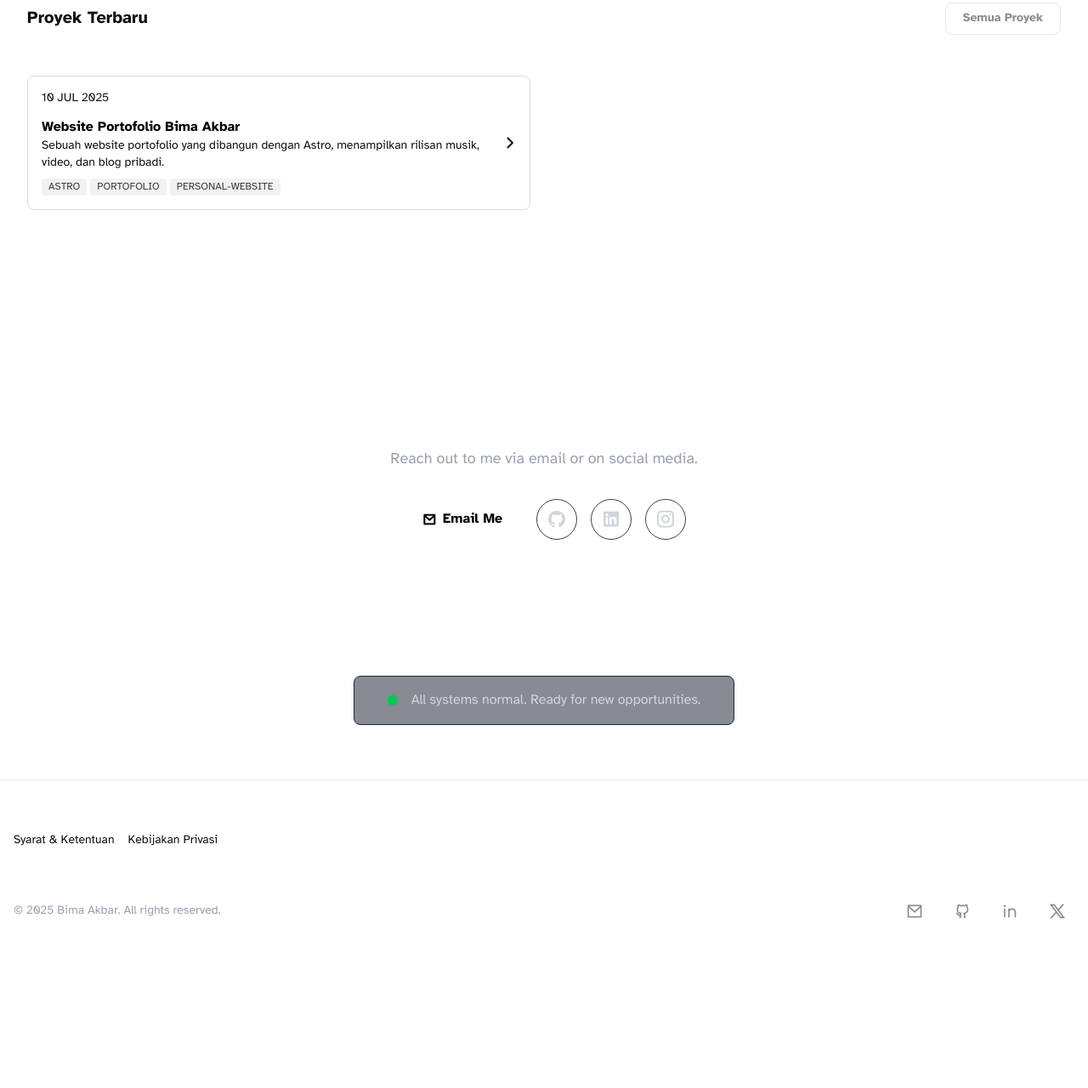
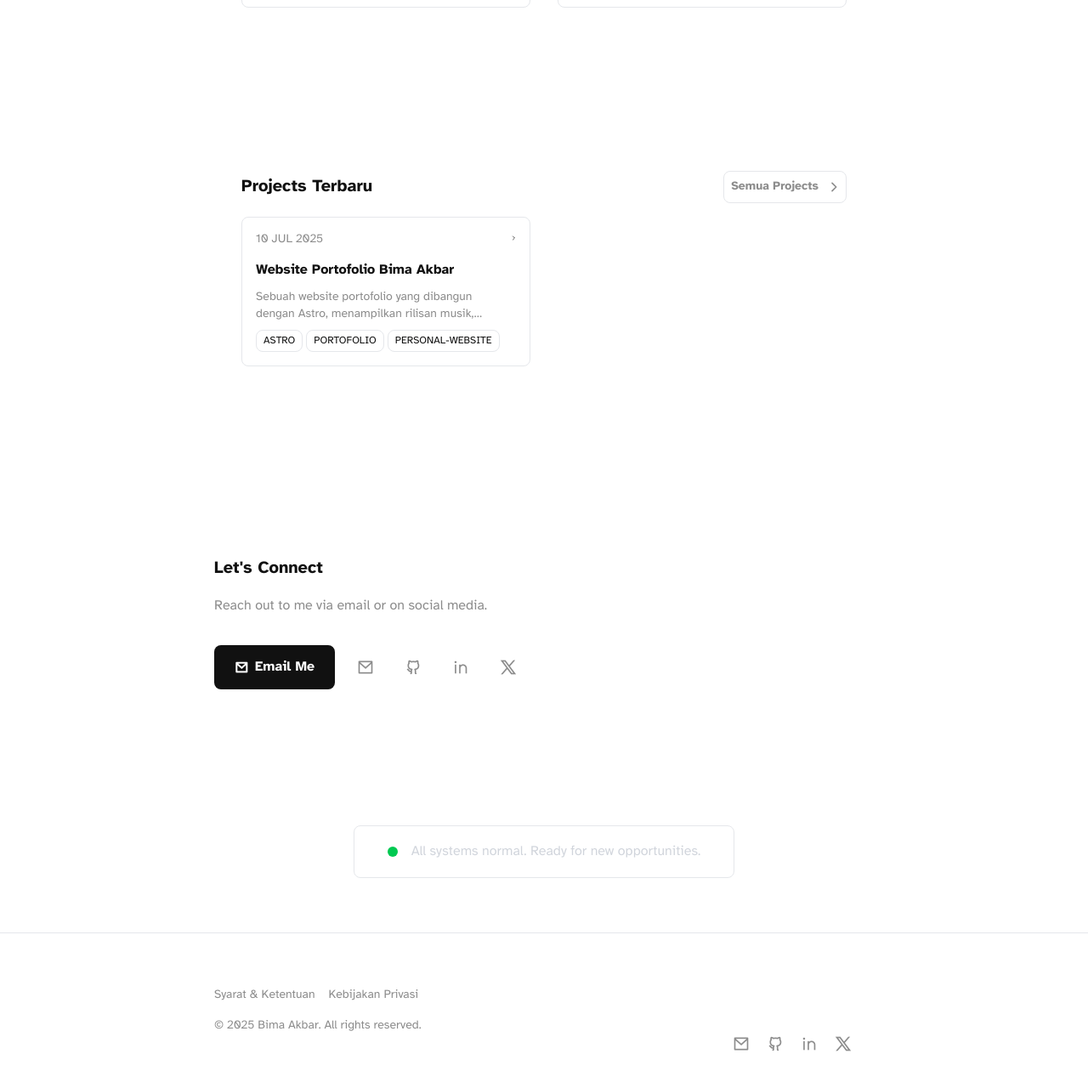
Before and after one commit to c0desk1/bimaakbar-web, an Astro site: page / in a window 1280 px wide. Shown: the part 807-2087 px from the top of the page at 85% size. Before the commit the page ends 1931 px from the top, so only its background shows below. Built offline with nearby package versions, Linux system fonts and the light colour scheme; Astro itself is replaced by a stand-in of ours.

Commit message:
Add files via upload

```diff
--- a/package.json
+++ b/package.json
@@ -9,15 +9,17 @@
     "astro": "astro"
   },
   "dependencies": {
+    "@astrojs/check": "^0.9.4",
     "@astrojs/mdx": "^4.3.0",
     "@astrojs/react": "^4.3.0",
-"@astrojs/sitemap": "^3.4.1",
+    "@astrojs/sitemap": "^3.4.1",
     "@tailwindcss/vite": "^4.1.11",
     "@types/react": "^19.1.8",
     "@types/react-dom": "^19.1.6",
     "astro": "^5.11.1",
     "react": "^19.1.0",
     "react-dom": "^19.1.0",
-    "tailwindcss": "^4.1.11"
+    "tailwindcss": "^4.1.11",
+    "typescript": "^5.8.3"
   }
 }
--- a/src/components/Card.tsx
+++ b/src/components/Card.tsx
@@ -8,34 +8,33 @@ type Props = {
 
 export default function Card({ entry, pill }: Props) {
   return (
-    <a href={`/${entry.collection}/${entry.slug}`} className="group p-4 gap-3 flex items-center border rounded-lg hover:bg-black/5 hover:dark:bg-white/10 border-black/15 dark:border-white/20 transition-colors duration-300 ease-in-out">
-      <div className="w-full group-hover:text-black group-hover:dark:text-white blend">
+    <a href={`/${entry.collection}/${entry.slug}`} className="group flex flex-row justify-between h-full p-4 gap-3 border rounded-lg bg-[var(--color-bg)] hover:bg-[var(--color-hover)]-800 border-[var(--color-border)] transition-colors duration-300 ease-in-out">
+      <div className="flex flex-col flex-grow">
         <div className="flex flex-wrap items-center gap-2">
           {pill &&
-            <div className="text-sm capitalize px-2 py-0.5 rounded-full border border-black/15 dark:border-white/25">
+            <div className="text-sm capitalize px-2 py-0.5 rounded-full border border-[var(--color-border)]">
               {entry.collection === "blog" ? "post" : "project"}
             </div>
           }
-          <div className="text-sm uppercase">
+          <div className="text-sm uppercase text-[var(--color-muted)]">
             {formatDate(entry.data.date)}
           </div>
         </div>
-        <div className="font-semibold mt-3 text-black dark:text-white line-clamp-2">
+        <div className="font-semibold mt-3 text-[var(--color-fg)] line-clamp-2">
           {entry.data.title}
         </div>
-
-        <div className="text-sm line-clamp-2">
+        <div className="text-sm text-[var(--color-muted)] line-clamp-2 my-2">
           {entry.data.summary}
         </div>
-        <ul className="flex flex-wrap mt-2 gap-1">
+        <ul className="flex flex-wrap mt-auto gap-1">
           {entry.data.tags.map((tag: string) => (
-            <li className="text-xs uppercase py-0.5 px-2 rounded bg-black/5 dark:bg-white/20 text-black/75 dark:text-white/75">
+            <li className="text-center text-xs uppercase px-2 py-1 rounded-lg bg-[var(--color-bg)] text-[var(--color-fg)] border border-[var(--color-border)]">
               {truncateText(tag, 20)}
             </li>
           ))}
         </ul>
       </div>
-      <svg xmlns="http://www.w3.org/2000/svg" width="20" height="20" viewBox="0 0 24 24" fill="none" stroke-width="2.5" stroke-linecap="round" stroke-linejoin="round" className="stroke-current group-hover:stroke-black group-hover:dark:stroke-white">
+      <svg xmlns="http://www.w3.org/2000/svg" width="16" height="16" viewBox="0 0 24 24" fill="none" strokeWidth="2.5" strokeLinecap="round" strokeLinejoin="round" className="stroke-current group-hover:stroke-[var(--color-fg)]">
         <line x1="5" y1="12" x2="19" y2="12" className="scale-x-0 group-hover:scale-x-100 translate-x-4 group-hover:translate-x-1 transition-all duration-300 ease-in-out" />
         <polyline points="12 5 19 12 12 19" className="translate-x-0 group-hover:translate-x-1 transition-all duration-300 ease-in-out" />
       </svg>
--- a/src/components/Connect.astro
+++ b/src/components/Connect.astro
@@ -1,56 +1,27 @@
 ---
 // src/components/Connect.astro
-
-// Definisikan link sosial media Anda di sini agar mudah diubah
-const socialLinks = [
-  {
-    name: 'GitHub',
-    href: 'https://github.com/bima-akbar',
-    icon: 'ri-github-fill'
-  },
-  {
-    name: 'LinkedIn',
-    href: 'https://linkedin.com/in/bima-akbar',
-    icon: 'ri-linkedin-box-fill'
-  },
-  {
-    name: 'Instagram',
-    href: 'https://instagram.com/bima-akbar',
-    icon: 'ri-instagram-line'
-  }
-]
+import { SITE, SOCIALS } from "../consts"
 ---
-<section class="container mx-auto px-4 py-16 md:py-24">
-  <div class="text-center max-w-2xl mx-auto">
-
-    <h2 class="text-3xl md:text-4xl font-bold text-white">
+<section class="container mx-auto h-auto py-16 md:py-24">
+  <div class="text-left">
+    <h2 class="text-xl md:text-xl font-bold text-[var(--color-fg)]">
       Let's Connect
     </h2>
-
-    <p class="mt-4 text-lg text-gray-400">
+    <p class="mt-4 text-md text-[var(--color-muted)]">
       Reach out to me via email or on social media.
     </p>
-
-    <div class="mt-8 flex flex-wrap justify-center items-center gap-4">
-      <a
-        href="mailto:contact@bimaakbar.my.id"
-        class="flex items-center gap-2 bg-white hover:bg-gray-200 text-black font-semibold py-3 px-6 rounded-lg transition-transform hover:scale-105"
-      >
+    <div class="text-left items-center mt-8 flex flex-wrap justify-start gap-4">
+      <a href="mailto:contact@bimaakbar.my.id" class="flex items-center gap-2 bg-[var(--color-fg)] text-[var(--color-bg)] font-semibold py-3 px-6 rounded-lg transition-transform hover:scale-105">
         <i class="ri-mail-line"></i>
         <span>Email Me</span>
       </a>
-
-      {socialLinks.map(link => (
-        <a
-          href={link.href}
-          target="_blank"
-          rel="noopener noreferrer"
-          aria-label={link.name}
-          class="flex items-center justify-center w-12 h-12 border border-gray-700 hover:bg-gray-800 text-gray-300 hover:text-white rounded-full transition-colors"
-        >
-          <i class:list={[link.icon, "text-2xl"]}></i>
-        </a>
-      ))}
+      {
+        SOCIALS.map((SOCIAL) => (
+          <a href={SOCIAL.HREF} target="_blank" aria-label={`${SITE.TITLE} on ${SOCIAL.NAME}`} class="group text-left text-[var(--color-muted)] size-10 rounded-full p-2 flex items-center justify-center hover:bg-[var(--color-hover)] hover:text-[var(--color-fg)] transition">
+            <i class={`text-xl ${SOCIAL.ICON}`}></i>
+          </a>
+        ))
+      }
     </div>
 
   </div>
--- a/src/components/Footer.astro
+++ b/src/components/Footer.astro
@@ -7,19 +7,21 @@ const currentYear = new Date().getFullYear();
 ---
 
 <footer class="border-t border-[var(--color-border)]">
-  <div class="container mx-auto px-4 py-8 flex flex-col gap-6">
-    <div class="flex justify-between items-center flex-wrap gap-4">
+  <div class="container mx-auto py-8 flex flex-col gap-2">
+    <div class="flex justify-between items-center flex-wrap">
+      <div class="flex flex-col gap-4">
         <div class="flex gap-4">
-        <a href="/terms" class="text-sm text-muted hover:text-white transition-colors">Syarat & Ketentuan</a>
-        <a href="/privacy" class="text-sm text-muted hover:text-white transition-colors">Kebijakan Privasi</a>
+          <a href="/terms" class="text-sm text-[var(--color-muted)] hover:text-[var(--color-fg)] transition-colors">Syarat & Ketentuan</a>
+          <a href="/privacy" class="text-sm text-[var(--color-muted)] hover:text-[var(--color-fg)] transition-colors">Kebijakan Privasi</a>
         </div>
-      <BackToTop client:visible />
-    </div>
-    <div class="flex justify-between items-center flex-wrap gap-4">
-      <p class="text-sm text-gray-400 text-center sm:text-left">
+        <p class="text-sm text-[var(--color-muted)] text-center sm:text-left">
           &copy; {currentYear} {SITE.TITLE}. All rights reserved.
         </p>
-      <div class="flex items-center gap-4">
+      </div>
+      <div class="flex justify-between items-center flex-wrap">
+        <div class="flex flex-col">
+          <BackToTop client:visible />
+          <div class="flex">
             {
               SOCIALS.map((SOCIAL) => (
                 <a
@@ -35,4 +37,6 @@ const currentYear = new Date().getFullYear();
           </div>
         </div>
       </div>
+    </div>
+  </div>
 </footer>
--- a/src/components/Header.tsx
+++ b/src/components/Header.tsx
@@ -84,8 +84,8 @@ const Header: React.FC = () => {
   };
 
   return (
-    <header className={`fixed top-0 z-50 w-full transition-all duration-300${isScrolled ? 'bg-[var(--color-bg)] backdrop-blur-md border-b border-[var(--color-border)]' : 'bg-transparent border-b border-transparent'}`}>
-      <div className="container mx-auto px-4">
+    <header className={`fixed top-0 z-50 w-full transition-all duration-300 ${isScrolled ? 'bg-[var(--color-bg)] backdrop-blur-md border-b border-[var(--color-border)]' : 'bg-transparent border-b border-transparent'}`}>
+      <div className="container mx-auto">
         <div className="flex items-center justify-between h-16">
           <div className="flex-1">
             <a href="/" className="flex items-center gap-2 text-xl font-bold transition-colors">
--- a/src/components/Hero.astro
+++ b/src/components/Hero.astro
@@ -1,9 +1,9 @@
 ---
 // src/components/Hero.astro
-import { SITE, SOCIALS } from "../consts"
+import { SITE } from "../consts"
 ---
 
-<section class="relative w-full h-auto">
+<section class="container relative w-full h-auto mx-auto py-16 md:py-24">
   <div class="flex items-center justify-center">
     <div class="p-5 text-center">
       <p class="text-lg md:text-xl lg:text-2xl font-semibold opacity-75">
--- a/src/components/RecentProjects.astro
+++ b/src/components/RecentProjects.astro
@@ -8,14 +8,20 @@ const recentProjects = (await getCollection("projects"))
   .sort((a, b) => b.data.date.getTime() - a.data.date.getTime())
   .slice(0,3)
 ---
-<section id='recent-projects' class="container mx-auto px-4 py-16 md:py-24">
-  <div class="flex justify-between items-center mb-12">
-    <h2 class="text-xl font-bold text-[var(--color-fg)]">Proyek Terbaru</h2>
-    <a href="/projects" class="border border-[var(--color-border)] hover:bg-[var(--color-hover)] hover:text-[var(--color-fg)] text-[var(--color-muted)] font-semibold py-2 px-5 rounded-lg transition-colors text-sm hidden sm:block">
-      Semua Proyek
-    </a>
+<section id='recent-projects' class="container mx-auto py-16 md:py-24">
+  <div class="flex justify-between items-center mb-4">
+    <h2 class="text-xl font-bold text-[var(--color-fg)]">Projects Terbaru</h2>
+    <div class="flex flex-row gap-2 items-center hover:text-[var(--color-fg)] text-[var(--color-muted)] border border-[var(--color-border)] hover:bg-[var(--color-hover)] py-2 px-2 rounded-lg transition-colors cursor-pointer">
+      <a href="/projects" class="font-semibold text-sm hidden sm:block">
+        Semua Projects
+      </a>
+      <svg xmlns="http://www.w3.org/2000/svg" width="16" height="16" viewBox="0 0 24 24" fill="none" stroke-width="2.5" stroke-linecap="round" stroke-linejoin="round" class="stroke-current group-hover:stroke-[var(--color-fg)]">
+        <line x1="5" y1="12" x2="19" y2="12" class="scale-x-0 group-hover:scale-x-100 translate-x-4 group-hover:translate-x-1 transition-all duration-300 ease-in-out" />
+        <polyline points="12 5 19 12 12 19" class="translate-x-0 group-hover:translate-x-1 transition-all duration-300 ease-in-out" />
+      </svg>
+    </div>
   </div>
-  <ul class="grid grid-cols-1 md:grid-cols-2 gap-8">
+  <ul class="grid grid-cols-1 md:grid-cols-2 gap-8 auto-rows-fr">
     {recentProjects.map((project) => (
       <li>
         <Card entry={project} />
--- a/src/components/StatusIndicator.astro
+++ b/src/components/StatusIndicator.astro
@@ -1,8 +1,8 @@
 ---
 // src/components/StatusIndicator.astro
 ---
-<section class="container mx-auto px-4 py-16">
-    <div class="flex justify-center items-center gap-4 border border-gray-800 bg-gray-900/50 rounded-lg max-w-md mx-auto p-4">
+<section class="container mx-auto py-16">
+    <div class="flex justify-center items-center gap-4 border border-[var(--color-border)] bg-[var(--color-bg)]-900/50 rounded-lg max-w-md mx-auto p-4">
 
       <span class="relative flex h-3 w-3">
         <span class="animate-ping absolute inline-flex h-full w-full rounded-full bg-green-400 opacity-75"></span>
--- a/src/styles/global.css
+++ b/src/styles/global.css
@@ -1,6 +1,4 @@
 /* src/styles/global.css */
-
-@import url('https://fonts.googleapis.com/css2?family=Atkinson+Hyperlegible:wght@400;700&display=swap');
 @import 'tailwindcss';
 
 @layer base {
@@ -30,7 +28,6 @@
   --color-hover: #e5e7eb;
   --color-accent: #007aff;
   --color-card-bg: #ffffff;
-
   --font-sans: 'Inter', 'sans-serif';
 }
 
@@ -52,17 +49,39 @@ html.dark {
   --color-hover: #2a2a2a;
   --color-accent: #0ea5e9;
   --color-card-bg: #111111;
-
   color-scheme: dark;
 
 }
 
-html,
 body {
-  height: 100%;
-  width: 100%;
+  line-height: 1.75;
+  margin: 0;
+  padding: 0;
+  word-wrap: break-word;
+  -webkit-font-smoothing: antialiased;
+  overflow-x: hidden;
 }
 
-body {
-  transition: background-color 0.3s ease, color 0.3s ease;
+main, section, article, .container {
+  max-width: 768px;
+  margin-left: auto;
+  margin-right: auto;
+  padding-left: 1rem;
+  padding-right: 1rem;
 }
+
+@media (min-width: 640px) {
+  main, section, article, .container {
+    max-width: 768px;
+    padding-left: 1.5rem;
+    padding-right: 1.5rem;
+  }
+}
+
+@media (min-width: 1024px) {
+  main, section, article, .container {
+    max-width: 840px;
+    padding-left: 2rem;
+    padding-right: 2rem;
+  }
+}
```
Also changed, not shown: astro.config.mjs (+2 -6 lines), src/components/BackToTop.tsx (+4 -4 lines), src/components/RecentPosts.astro (+12 -6 lines), src/layouts/BottomLayout.astro (+22 -18 lines), src/layouts/TopLayout.astro (+4 -10 lines). Lines whose indentation alone changed are shown as unchanged.
